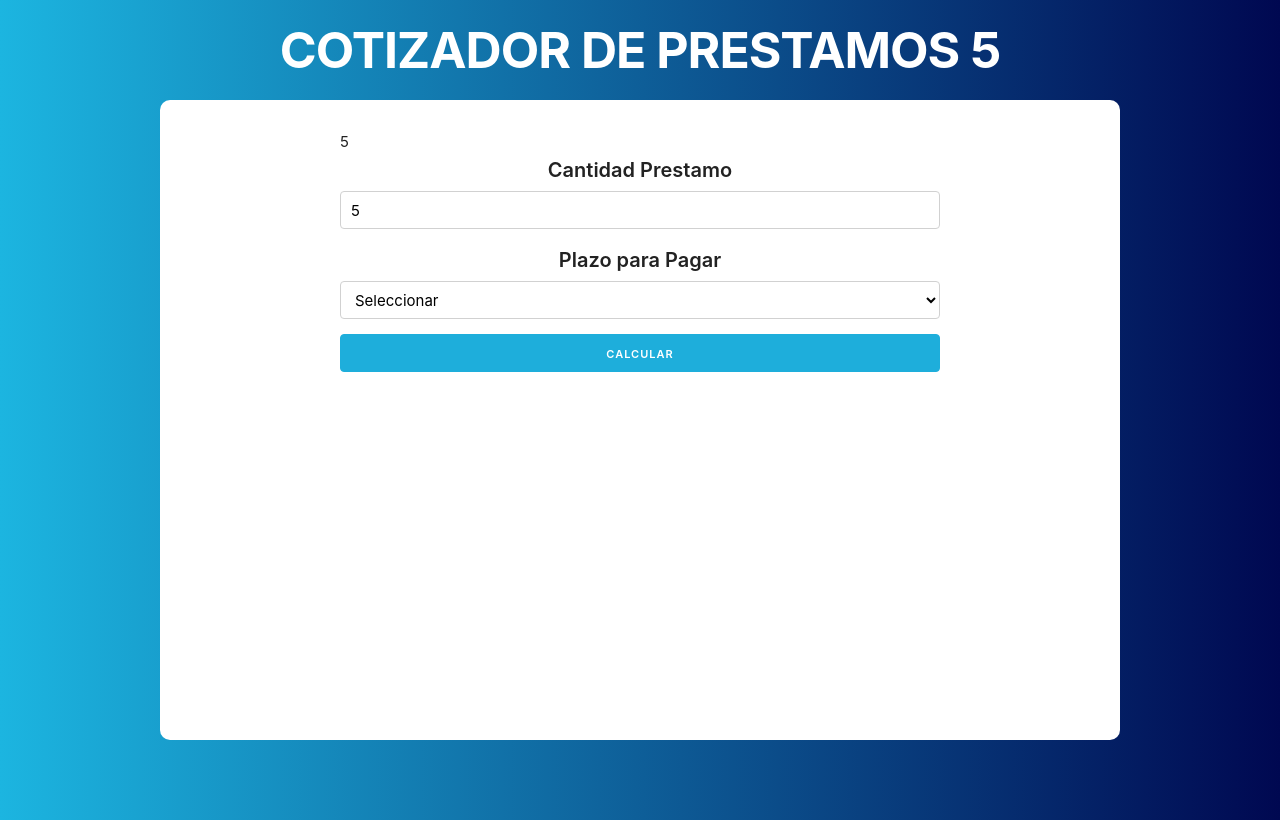
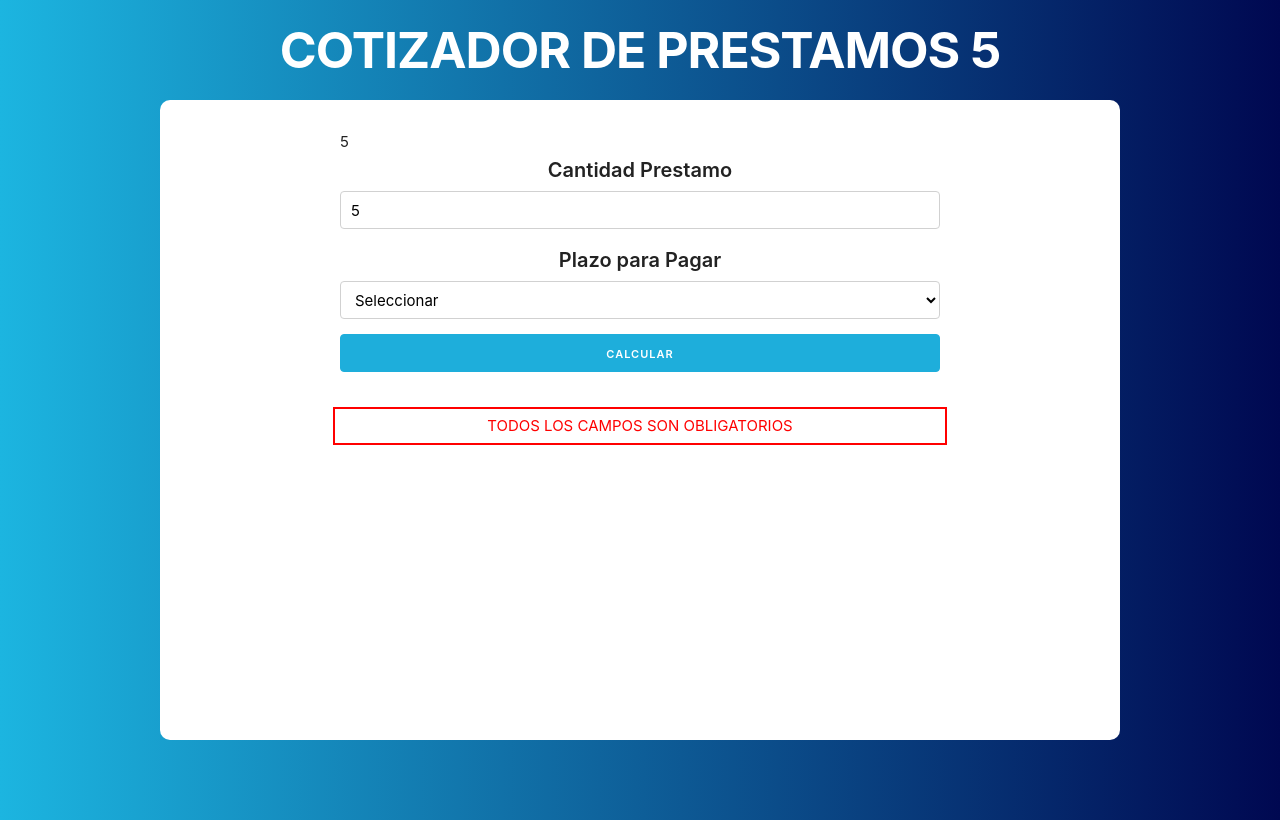
Before and after one commit to Albertoenriquepaulo/UdemyJS-React, a React (Create React App) app: page / in a window 1280 px wide. Both pictures are taken after typing "5" into the empty fields and a click on the input "Calcular". Built offline with nearby package versions, Linux system fonts and the light colour scheme.

Commit message:
249. Mostrar mensaje de error

```diff
--- a/src/component/Form.js
+++ b/src/component/Form.js
@@ -1,4 +1,4 @@
-import React, { useState } from 'react';
+import React, { Fragment, useState } from 'react';
 
 const Form = ({ cantidad, guardarCantidad, plazo, guardarPlazo }) => {
     // Definir el State
@@ -18,14 +18,17 @@ const Form = ({ cantidad, guardarCantidad, plazo, guardarPlazo }) => {
         // Validar
         if (cantidad === 0 || plazo === '') {
             guardarError(true);
-        } else {
-            guardarError(false);;
+            return;
         }
+        // Eliminar el error previo
+        guardarError(false);
+
         // Realizar Cotización
     }
 
 
     return (
+        <Fragment>
             <form onSubmit={calcularPrestamo}>
                 {cantidad}
                 {plazo}
@@ -61,6 +64,10 @@ const Form = ({ cantidad, guardarCantidad, plazo, guardarPlazo }) => {
                     </div>
                 </div>
             </form>
+            {(error) ? <p className="error">Todos los campos son obligatorios</p> : null}
+
+        </Fragment>
+
     );
 }
 
```
Lines whose indentation alone changed are shown as unchanged.
